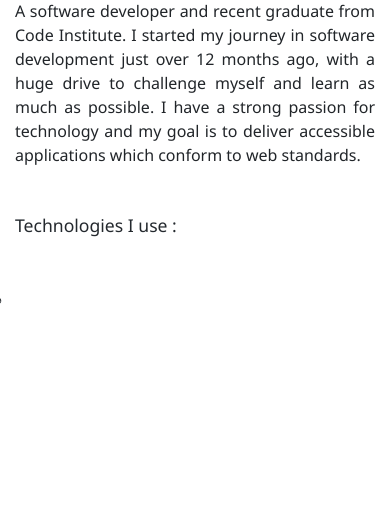
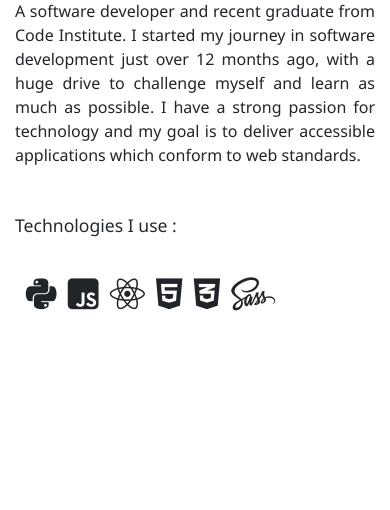
Before and after one commit to nemixu/portfolio, a Django app: page / in a window 390 px wide. Shown: the part 1133-1643 px from the top of the page. Run offline with Django 3.2, Linux system fonts and the light colour scheme; some libraries are stand-ins or nearby versions.

Commit message:
updated tech icons styling

```diff
--- a/static/css/base.css
+++ b/static/css/base.css
@@ -404,6 +404,12 @@ footer {
         padding-right: 20px;
     }
 
+    .tech-icons {
+        position: relative;
+        right: 41px;
+        top: 40px;
+    }
+
     .landing-image {
         padding-top: 400px;
     }
```
